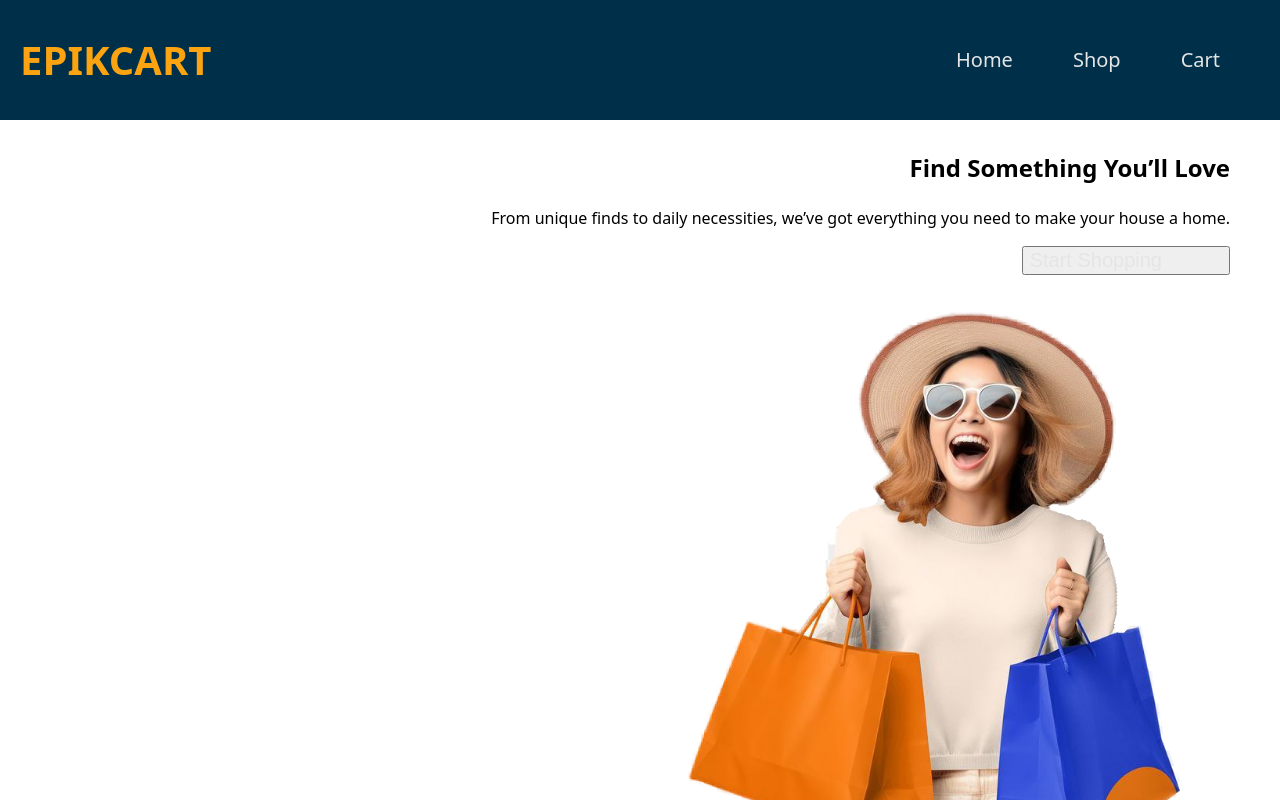
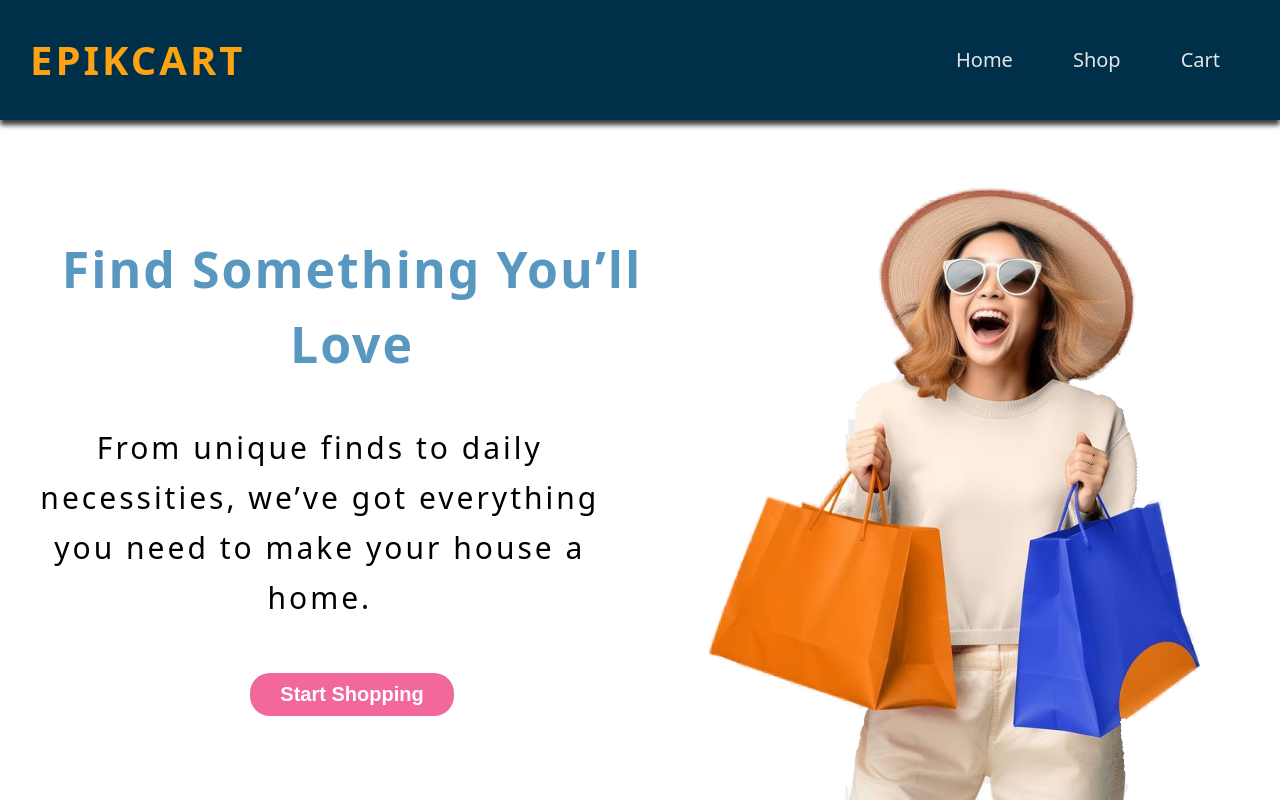
Before and after one commit to navjotmaan/shopping-cart, a React (Vite) app: page / in a window 1280 px wide. Shown: the top 800 px of the page. Built offline with nearby package versions, Linux system fonts and the light colour scheme.

Commit message:
style the home page

```diff
--- a/src/App.css
+++ b/src/App.css
@@ -5,22 +5,24 @@
   background-color: #003049;
   width: 100%;
   height: 15vh;
+  box-shadow: 0px 5px 5px rgb(59, 58, 58);
 }
 
 h1 {
-  margin-left: 20px;
+  margin-left: 30px;
   color: #fca311;
   font-size: 40px;
+  letter-spacing: 3px;
 }
 
-a {
+.links-bar a {
   text-decoration: none;
   font-size: 20px;
   color: #e5e5e5;
   padding-right: 60px;
 }
 
-a:hover {
+.links-bar a:hover {
   color: #669bbc;
 }
 
@@ -47,13 +49,15 @@ a:hover {
 }
 
 .shopping-girl {
-  text-align: right;
-  margin-right: 50px;
-  margin-top: 30px;
+  display: flex;
+  justify-content: space-between;
+  margin: 30px;
+  margin-bottom: 0;
 }
 
 .shopping-girl img {
   height: 90vh;
+  object-fit: contain;
 }
 
 .description {
@@ -68,3 +72,42 @@ a:hover {
   text-align: center;
   font-size: 30px;
 }
+
+.home-content {
+  margin-top: 40px;
+  text-align: center;
+}
+
+h2 {
+  color: #5898c0;
+  font-size: 50px;
+  letter-spacing: 2px;
+}
+
+.home-content p {
+  font-size: 30px;
+  letter-spacing: 3px;
+  line-height: 50px;
+  width: 90%;
+}
+
+.home-content button {
+  padding: 10px 30px;
+  border: none;
+  font-size: 20px;
+  font-weight: bold;
+  background-color: #f3689b;
+  color: white;
+  border-radius: 20px;
+  margin-top: 20px;
+}
+
+.home-content button a {
+  text-decoration: none;
+  color: white;
+}
+
+.home-content button:hover {
+  cursor: pointer;
+  background-color: #f74586;
+}
```
